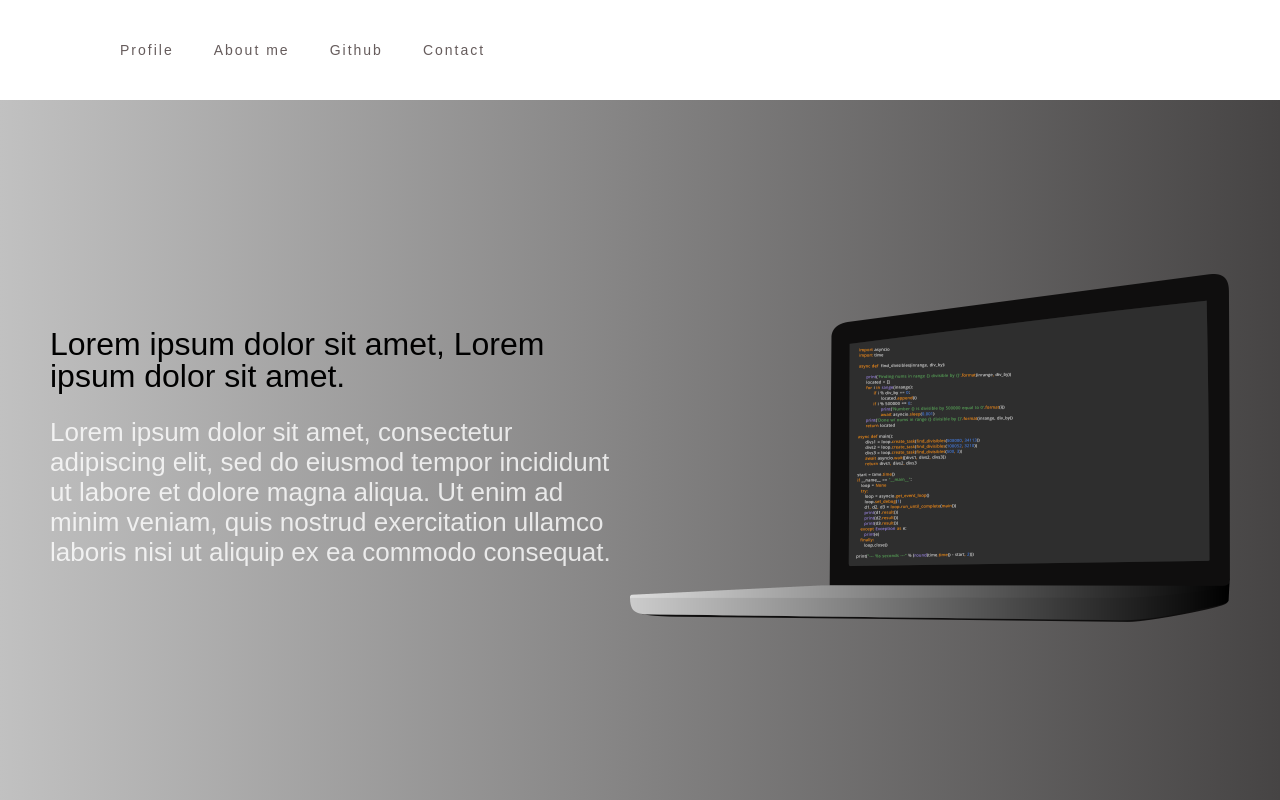
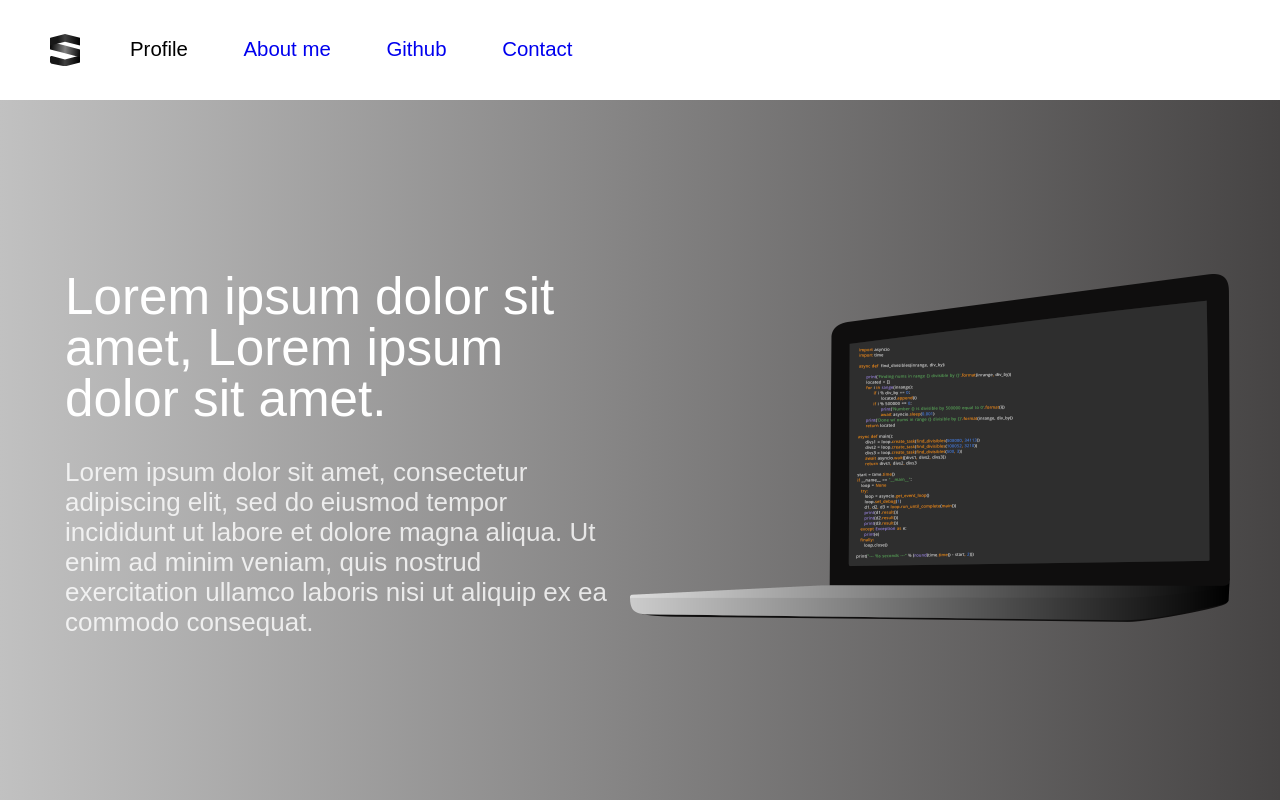
Before and after one commit to siscopuig/siscopuig, a PHP site: page / in a window 1280 px wide. Run offline with PHP 8.4, Linux system fonts and the light colour scheme.

Commit message:
storing repo

```diff
--- a/public/css/main-panel.css
+++ b/public/css/main-panel.css
@@ -1,63 +1,67 @@
+/*
+The z-index property specifies the stack order of an element. An element with greater stack order
+is always in front of an element with a lower stack order.
+Note: z-index only works on positioned elements (position:absolute, position:relative, or position:fixed).
+*/
 
+
+*, *:before, *:after {
+    box-sizing: inherit;
+}
+
+html {
+    box-sizing: border-box;
+}
 
 body {
     font-family: "Droid Sans", sans-serif;
 }
 
+a {
+    text-decoration: none;
+    transition: 2s;
+}
+
 /* Header */
 
-.header {
-    width: 100%;
-    height: 100px;
-    position: relative;
-    /*padding: 0 15px;*/
-    /*z-index: 999;*/
-    /*top: 0;*/
-    /*left: 0;*/
-    /*background: #FFF none repeat scroll 0 0;*/
-    /*border: 1px solid #000000;*/
+
+@media (min-width: 1200px) {
+    .header-container {
+        display: flex;
+        align-items: center;
+        height: 100px;
+    }
 }
 
-.nav-bar{
-    padding-left: 100px;
-    /*display: block;*/
-}
-
-.vertical-center {
-    margin: 0;
-    position: absolute;
-    top: 50%;
-    -ms-transform: translateY(-50%);
-    transform: translateY(-50%);
+.header-logo {
+    width: 30px;
+    height: 32px;
+    min-width: 32px;
+    margin-right: 3rem;
+    margin-left: 50px;
+    display: inline-block;
+    text-indent: -9999em;
+    transform: scale(1);
+    transform-origin: left center;
+    filter: brightness(1);
+    background: transparent url("../../public/images/logo-black_30x32.svg") no-repeat scroll 0 0;
 }
 
 .header-nav {
     list-style-type: none; /* The list-style-type specifies the type of list-item marker in a list. */
     padding: 0;
-    margin: 0;
+    font-size: 1.275rem;
 }
 
 .header-nav > li {
-    list-style: none;
-    float:left;
+    display: inline;
+    margin-right: 50px;
 }
 
-.header-nav > li > a{
-    display: block;
-    padding: 20px ;
-    text-decoration: none;
-    font-weight: normal;
-    font-size: 14px;
-    color: #665c5c;
-    letter-spacing: 2px;
-    -webkit-box-sizing: border-box;
-    -moz-box-sizing: border-box;
-    box-sizing: border-box;
-    /*-webkit-transition: all 0.25s linear;*/
-    /*-moz-transition: all 0.25s linear;*/
-    /*-o-transition: all 0.25s linear;*/
-    /*transition: all 0.25s linear;*/
+.header-nav a.active {
+    color: #000000;
 }
+
 
 /* End of header */
 
@@ -111,6 +115,8 @@ body {
     flex: 1 1 0;
     display: flex;
     flex-direction: column;
+    padding-left: 15px;
+    padding-right: 15px;
 }
 
 .flex-half-container {
@@ -142,17 +148,17 @@ body {
 
 
 
-
-
-
-
-
-
 /* ### h1 ### */
 
 h1 {
+    font-size: 36px;    /* fallback */
     font-weight: 500;
     line-height: 1em;
+}
+
+.poster-home-header {
+    font-size: 4.0vw;
+    color: #ffffff;
 }
 
 
--- a/templates/header.php
+++ b/templates/header.php
@@ -27,15 +27,13 @@
 
 <!-- MAIN NAVIGATION -->
 <body>
-    <header class="header">
-        <a class="header-logo" href="#"></a>
-        <nav role="navigation" class="nav-bar vertical-center">
-
+    <header class="header-container">
+        <a class="header-logo" href="#" title="Sisco Puig home page"></a>
+        <nav class="" role="navigation">
 <!--            <input type="checkbox" id="toggle">-->
 <!--            <label for="toggle" class="toggle" onclick></label>-->
-
             <ul class="header-nav">
-                <li><a href="#">Profile</a></li>
+                <li><a class="active" href="#">Profile</a></li>
                 <li><a href="#">About me</a></li>
                 <li><a href="#">Github</a></li>
                 <li><a href="#">Contact</a></li>
@@ -50,7 +48,7 @@
                     <div class="poster-home flex-main-container">
                         <div class="flex-left-container aligner">
                             <div class="flex-half-container">
-                                <h1 class="">
+                                <h1 class="poster-home-header">
                                     <span>Lorem ipsum dolor sit amet,</span>
                                     <span>Lorem ipsum dolor sit amet.</span>
                                 </h1>
```
